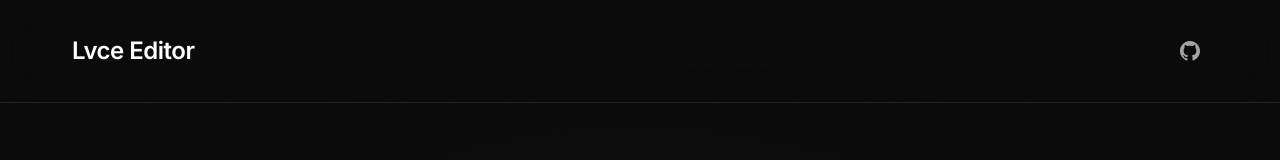
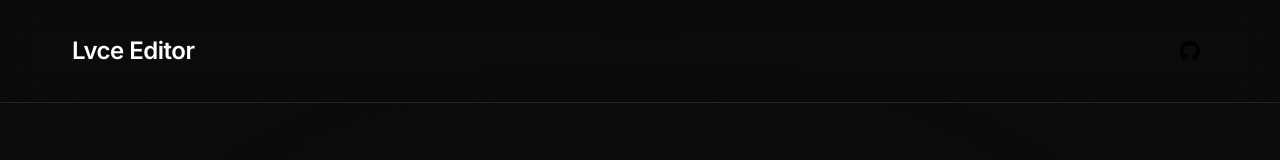
Before and after one commit to lvce-editor/lvce-editor.github.io, a Nuxt app in the folder packages/website/: page / in a window 1280 px wide. Shown: the top 160 px of the page. Built offline with nearby package versions, Linux system fonts and the light colour scheme.

Commit message:
feature: use external icon (#21)

```diff
--- a/packages/website/pages/index.vue
+++ b/packages/website/pages/index.vue
@@ -13,11 +13,7 @@
             class="github-link"
             aria-label="View on GitHub"
           >
-            <svg class="github-icon" viewBox="0 0 24 24" fill="currentColor">
-              <path
-                d="M12 0c-6.626 0-12 5.373-12 12 0 5.302 3.438 9.8 8.207 11.387.599.111.793-.261.793-.577v-2.234c-3.338.726-4.033-1.416-4.033-1.416-.546-1.387-1.333-1.756-1.333-1.756-1.089-.745.083-.729.083-.729 1.205.084 1.839 1.237 1.839 1.237 1.07 1.834 2.807 1.304 3.492.997.107-.775.418-1.305.762-1.604-2.665-.305-5.467-1.334-5.467-5.931 0-1.311.469-2.381 1.236-3.221-.124-.303-.535-1.524.117-3.176 0 0 1.008-.322 3.301 1.23.957-.266 1.983-.399 3.003-.404 1.02.005 2.047.138 3.006.404 2.291-1.552 3.297-1.23 3.297-1.23.653 1.653.242 2.874.118 3.176.77.84 1.235 1.911 1.235 3.221 0 4.609-2.807 5.624-5.479 5.921.43.372.823 1.102.823 2.222v3.293c0 .319.192.694.801.576 4.765-1.589 8.199-6.086 8.199-11.386 0-6.627-5.373-12-12-12z"
-              />
-            </svg>
+            <img src="/github-icon.svg" alt="GitHub" class="github-icon" />
           </a>
         </div>
       </div>
@@ -206,6 +202,11 @@ const downloadUrls = computed(() =>
 .github-icon {
   width: 20px;
   height: 20px;
+  transition: filter 0.2s ease;
+}
+
+.github-link:hover .github-icon {
+  filter: brightness(0) invert(1);
 }
 
 .main {
```
Also changed, not shown: packages/website/public/github-icon.svg (added).
